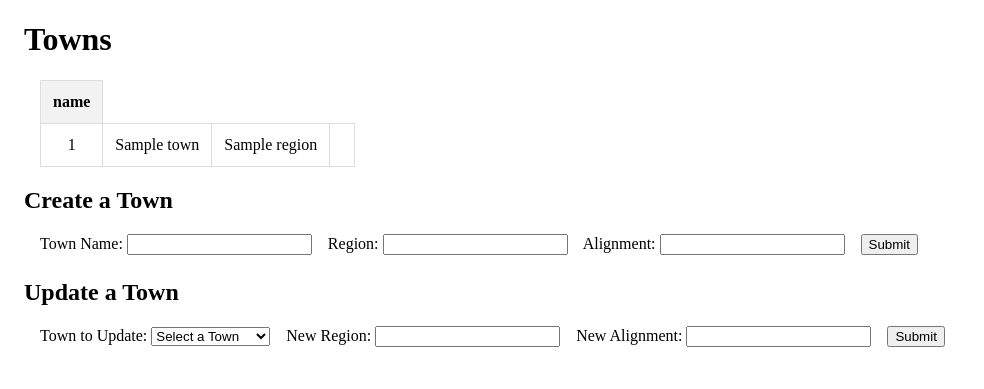
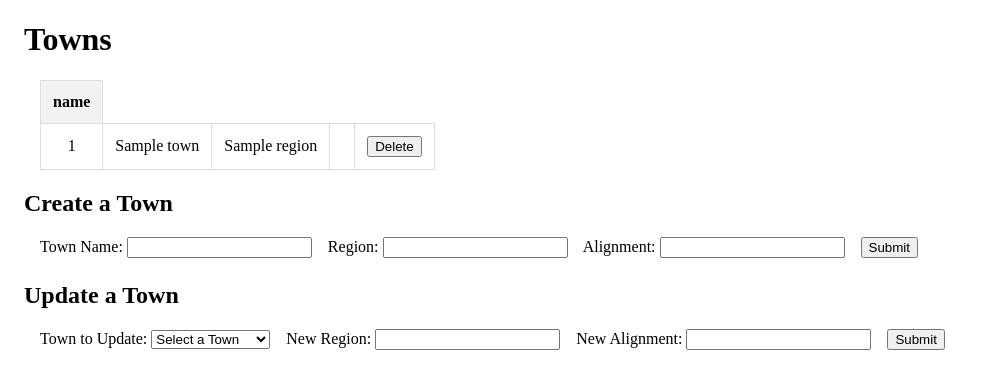
Before and after one commit to Smiththedude/Project, a Flask app: template templates/Towns.j2 in a window 1280 px wide. Shown: the part 58-447 px from the top of the page, without its empty margins (0-984 px from the left). Run offline with Flask 3, Linux system fonts and the light colour scheme; the template is opened without the code that fills it: most values are stand-ins (such as "Sample title", 1, 10 or a date in 2020); some libraries are stand-ins or nearby versions.

Commit message:
Added delete functionality for all tables, added reset button to home page.

```diff
--- a/app.py
+++ b/app.py
@@ -189,6 +189,203 @@ def db_pois():
         if "dbConnection" in locals() and dbConnection:
             dbConnection.close()
 
+# Route for reset button
+@app.route('/reset', methods=['POST'])
+def reset_database():
+    try:
+        dbConnection = db.connectDB()  # Open the database connection
+
+        # Create CALL query for the stored procedure
+        query = "CALL sp_load_townsdb();"
+
+        # Execute the query
+        db.query(dbConnection, query)
+
+        # Commit changes
+        dbConnection.commit()
+
+        # Redirect back to the home page
+        return redirect("/")
+
+    except Exception as e:
+        print(f"Error resetting database: {e}")
+        return f"An error occurred while resetting the database: {e}", 500
+
+    finally:
+        if "dbConnection" in locals() and dbConnection:
+            dbConnection.close()
+
+# Routes for deleting
+@app.route('/delete_poi', methods=['POST'])
+def delete_poi():
+    try:
+        dbConnection = db.connectDB()  # Open the database connection
+
+        # Get the POI ID from the form
+        poi_id = request.form.get('delete_poi_id')
+
+        # Create DELETE query
+        query = f"DELETE FROM Points_of_Interest WHERE POIID = {poi_id};"
+
+        # Execute the query
+        db.query(dbConnection, query)
+
+        # Commit changes
+        dbConnection.commit()
+
+        # Redirect back to the POI page
+        return redirect("/poi")
+
+    except Exception as e:
+        print(f"Error deleting POI: {e}")
+        return f"An error occurred while deleting the point of interest: {e}", 500
+
+    finally:
+        if "dbConnection" in locals() and dbConnection:
+            dbConnection.close()
+
+@app.route('/delete_quest', methods=['POST'])
+def delete_quest():
+    try:
+        dbConnection = db.connectDB()  # Open the database connection
+
+        # Get the Quest ID from the form
+        quest_id = request.form.get('delete_quest_id')
+
+        # Create DELETE query
+        query = f"DELETE FROM Quests WHERE QuestID = {quest_id};"
+
+        # Execute the query
+        db.query(dbConnection, query)
+
+        # Commit changes
+        dbConnection.commit()
+
+        # Redirect back to the Quests page
+        return redirect("/quests")
+
+    except Exception as e:
+        print(f"Error deleting Quest: {e}")
+        return f"An error occurred while deleting the quest: {e}", 500
+
+    finally:
+        if "dbConnection" in locals() and dbConnection:
+            dbConnection.close()
+
+@app.route('/delete_shop', methods=['POST'])
+def delete_shop():
+    try:
+        dbConnection = db.connectDB()  # Open the database connection
+
+        # Get the Shop ID from the form
+        shop_id = request.form.get('delete_shop_id')
+
+        # Create DELETE query
+        query = f"DELETE FROM Shops WHERE ShopID = {shop_id};"
+
+        # Execute the query
+        db.query(dbConnection, query)
+
+        # Commit changes
+        dbConnection.commit()
+
+        # Redirect back to the Shops page
+        return redirect("/shops")
+
+    except Exception as e:
+        print(f"Error deleting Shop: {e}")
+        return f"An error occurred while deleting the shop: {e}", 500
+
+    finally:
+        if "dbConnection" in locals() and dbConnection:
+            dbConnection.close()
+
+@app.route('/delete_town', methods=['POST'])
+def delete_town():
+    try:
+        dbConnection = db.connectDB()  # Open the database connection
+
+        # Get the Town ID from the form
+        town_id = request.form.get('delete_town_id')
+
+        # Create DELETE query
+        query = f"DELETE FROM Towns WHERE TownID = {town_id};"
+
+        # Execute the query
+        db.query(dbConnection, query)
+
+        # Commit changes
+        dbConnection.commit()
+
+        # Redirect back to the Towns page
+        return redirect("/Towns")
+
+    except Exception as e:
+        print(f"Error deleting Town: {e}")
+        return f"An error occurred while deleting the town: {e}", 500
+
+    finally:
+        if "dbConnection" in locals() and dbConnection:
+            dbConnection.close()
+
+@app.route('/delete_town_quest', methods=['POST'])
+def delete_town_quest():
+    try:
+        dbConnection = db.connectDB()  # Open the database connection
+
+        # Get the Town ID and Quest ID from the form
+        town_id = request.form.get('delete_town_id')
+        quest_id = request.form.get('delete_quest_id')
+
+        # Create DELETE query - here we need both IDs since this is an intersection table
+        query = f"DELETE FROM Town_Quests WHERE Towns_TownID = {town_id} AND Quests_QuestID = {quest_id};"
+
+        # Execute the query
+        db.query(dbConnection, query)
+
+        # Commit changes
+        dbConnection.commit()
+
+        # Redirect back to the Town_Quests page
+        return redirect("/town_quests")
+
+    except Exception as e:
+        print(f"Error deleting Town-Quest relationship: {e}")
+        return f"An error occurred while deleting the town-quest relationship: {e}", 500
+
+    finally:
+        if "dbConnection" in locals() and dbConnection:
+            dbConnection.close()
+
+@app.route('/delete_town_shop', methods=['POST'])
+def delete_town_shop():
+    try:
+        dbConnection = db.connectDB()  # Open the database connection
+
+        # Get the Town ID and Shop ID from the form
+        town_id = request.form.get('delete_town_id')
+        shop_id = request.form.get('delete_shop_id')
+
+        # Create DELETE query - here we need both IDs since this is an intersection table
+        query = f"DELETE FROM Town_Shops WHERE Towns_TownID = {town_id} AND Shops_ShopID = {shop_id};"
+
+        # Execute the query
+        db.query(dbConnection, query)
+
+        # Commit changes
+        dbConnection.commit()
+
+        # Redirect back to the Town_Shops page
+        return redirect("/town_shops")
+
+    except Exception as e:
+        print(f"Error deleting Town-Shop relationship: {e}")
+        return f"An error occurred while deleting the town-shop relationship: {e}", 500
+
+    finally:
+        if "dbConnection" in locals() and dbConnection:
+            dbConnection.close()
+
 # ########################################
 # ########## LISTENER
 
--- a/templates/Towns.j2
+++ b/templates/Towns.j2
@@ -22,7 +22,17 @@
             <td>{{ town.TownName }}</td>
             <td>{{ town.Region }}</td>
             <td>{{ town.Alignment | default('', true) }}</td>
-        </tr>
+            {# DELETE form #}
+            <form id="delete_town_form" method="POST" action="/delete_town" onsubmit="return confirm('Are you sure you want to delete this Town?');">
+            <input type="hidden" name="delete_town_id" value="{{ town.TownID }}">
+            <input type="hidden" name="delete_town_name" value="{{ town.TownName }}">
+            <td>
+            <button type="submit">
+                Delete
+            </button>
+        </td>
+    </form>
+</tr>
         {% endfor %}
     </tbody>
 </table>
--- a/templates/home.j2
+++ b/templates/home.j2
@@ -29,6 +29,11 @@
 <p>
     Additionally, it will be very easy for players to add custom types of information, allowing our tool to adapt to each player’s unique game.
 </p>
+<form action="/reset" method="POST">
+  <button type="submit" onclick="return confirm('Are you sure you want to reset all data?');">
+    Reset Database
+  </button>
+</form>
 </div>
 
 {% endblock %}
--- a/templates/poi.j2
+++ b/templates/poi.j2
@@ -25,8 +25,8 @@
             <td>{{ poi.POI_Desc | default('', true) }}</td>
 
             {# DELETE form #}
-            <form id="delete_poi_form">
-                <input type="hidden" name="delete_poi_id" value="{{ poi.POI_ID }}">
+            <form id="delete_poi_form" method="POST" action="/delete_poi" onsubmit="return confirm('Are you sure you want to delete this Point of Interest?');">
+                <input type="hidden" name="delete_poi_id" value="{{ poi.POIID }}">
                 <td>
                     <button type="submit">Delete</button>
                 </td>
--- a/templates/quests.j2
+++ b/templates/quests.j2
@@ -28,7 +28,7 @@
             <td>{{ quest.QuestDiff }}</td>
 
             {# DELETE form #}
-            <form id="delete_quest_form">
+            <form id="delete_quest_form" method="POST" action="/delete_quest" onsubmit="return confirm('Are you sure you want to delete this Quest?');">
                 <input type="hidden" name="delete_quest_id" value="{{ quest.QuestID }}">
                 <input type="hidden" name="delete_quest_name" value="{{ quest.QuestName }}">
                 <td>
--- a/templates/shops.j2
+++ b/templates/shops.j2
@@ -25,7 +25,7 @@
             <td>{{ shop.ShopType | default('', true) }}</td>
 
             {# DELETE form #}
-            <form id="delete_shop_form">
+            <form id="delete_shop_form" method="POST" action="/delete_shop" onsubmit="return confirm('Are you sure you want to delete this Shop?');">
                 <input type="hidden" name="delete_shop_id" value="{{ shop.ShopID }}">
                 <input type="hidden" name="delete_shop_name" value="{{ shop.ShopName }}">
                 <td>
--- a/templates/town_quests.j2
+++ b/templates/town_quests.j2
@@ -24,7 +24,7 @@
             <td>{{ town_quest.Quest }}</td>
 
             {# DELETE form #}
-            <form id="delete_town_quest_form">
+            <form id="delete_town_quest_form" method="POST" action="/delete_town_quest" onsubmit="return confirm('Are you sure you want to delete this Town-Quest relationship?');">
                 <input type="hidden" name="delete_town_id" value="{{ town_quest.Towns_TownID }}">
                 <input type="hidden" name="delete_town_name" value="{{ town_quest.Town }}">
                 <input type="hidden" name="delete_quest_id" value="{{ town_quest.Quests_QuestID }}">
--- a/templates/town_shops.j2
+++ b/templates/town_shops.j2
@@ -24,7 +24,7 @@
             <td>{{ town_shop.Shop }}</td>
 
             {# DELETE form #}
-            <form id="delete_town_shop_form">
+            <form id="delete_town_shop_form" method="POST" action="/delete_town_shop" onsubmit="return confirm('Are you sure you want to delete this Town-Shop relationship?');">
                 <input type="hidden" name="delete_town_id" value="{{ town_shop.Towns_TownID }}">
                 <input type="hidden" name="delete_town_name" value="{{ town_shop.Town }}">
                 <input type="hidden" name="delete_shop_id" value="{{ town_shop.Shops_ShopID }}">
```
